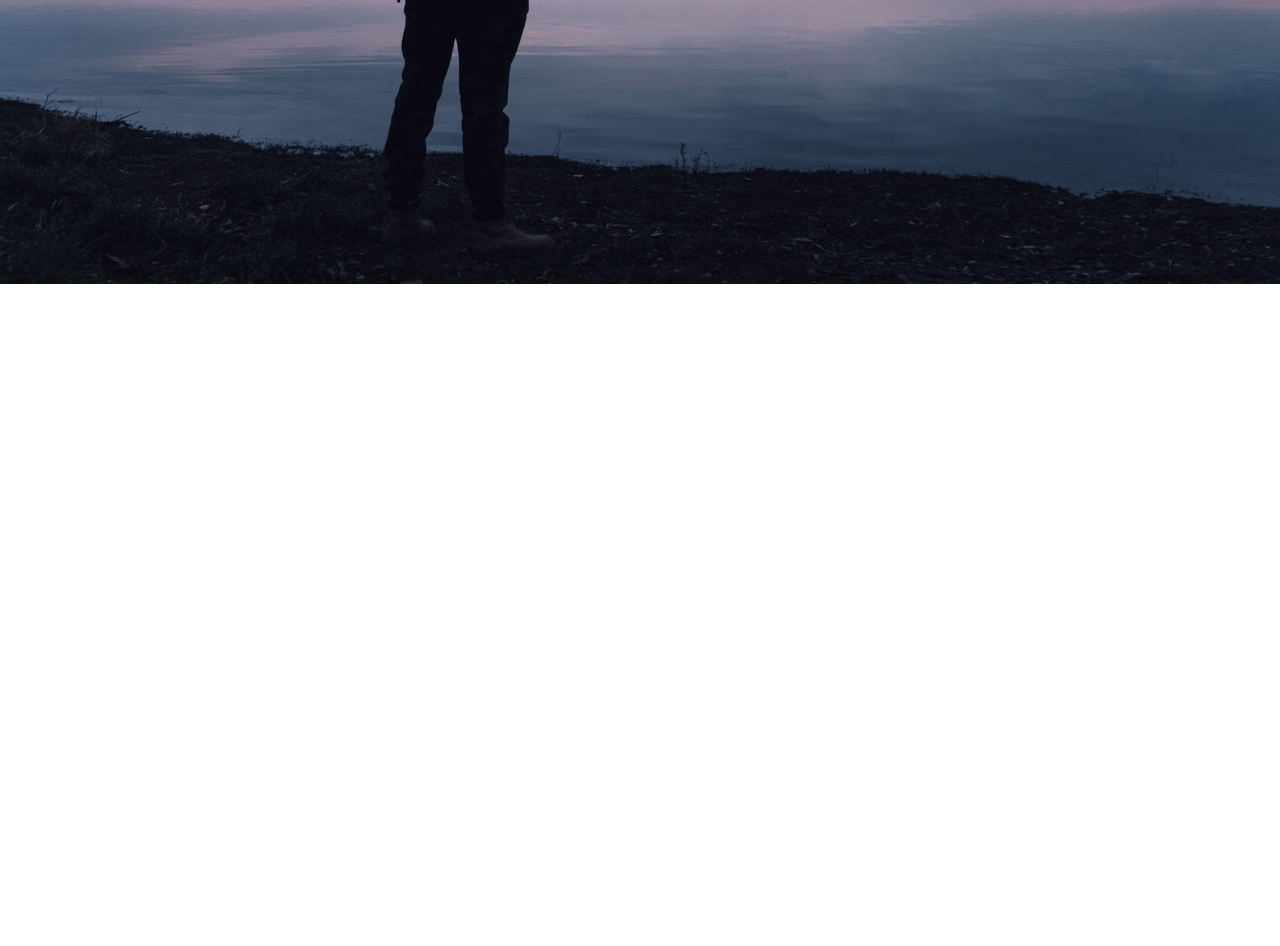
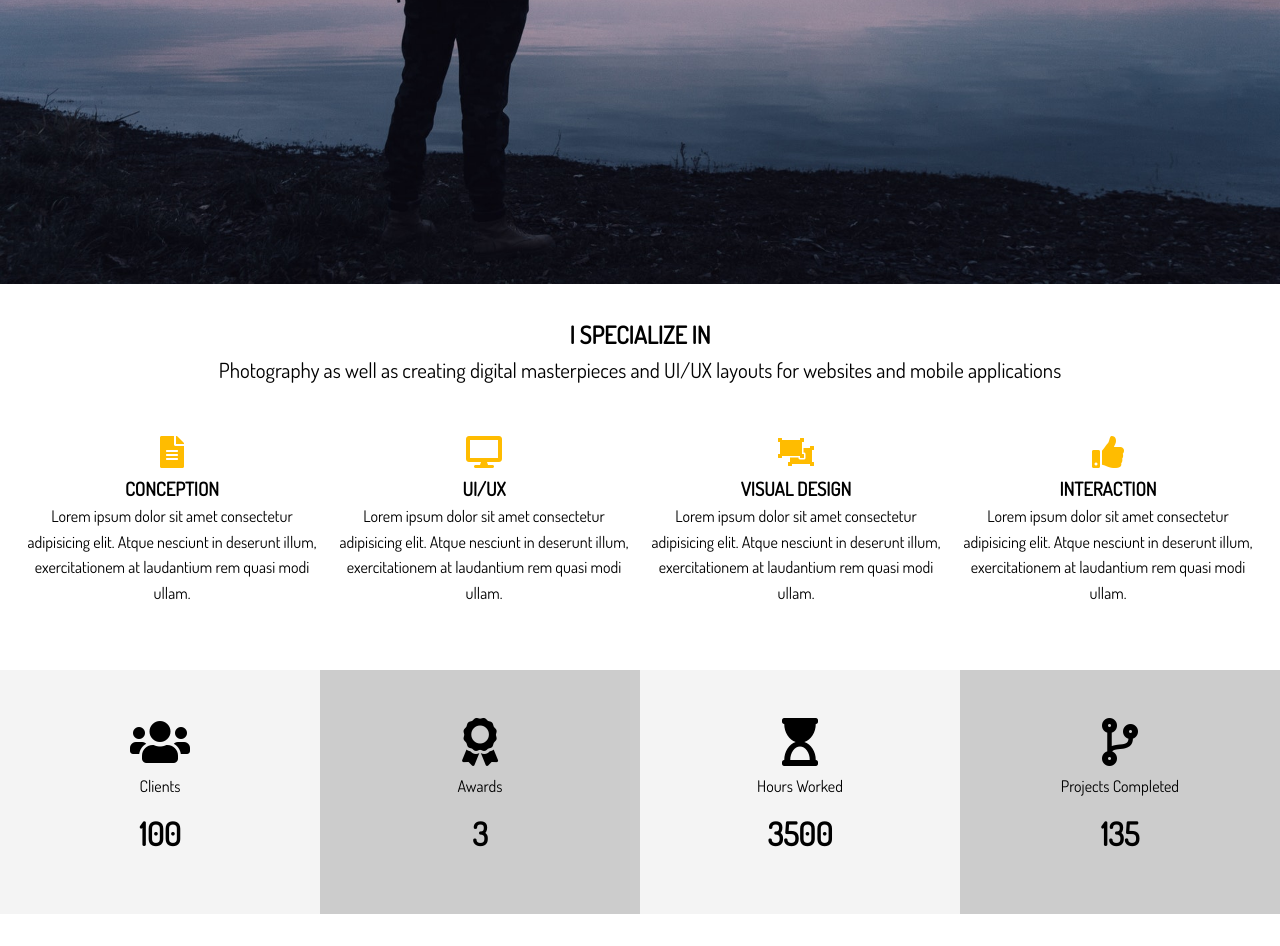
Before and after one commit to claytonfaria/portfolio_website_scss, a plain HTML site: page index.html in a window 1280 px wide. Shown: the part 516-1462 px from the top of the page. Before the commit the page ends 800 px from the top, so only its background shows below. Drawn offline with Linux system fonts and the light colour scheme.

Commit message:
Specilization Section

```diff
--- a/css/main.css
+++ b/css/main.css
@@ -34,6 +34,30 @@
 
 .text-center {
   text-align: center; }
+
+.py-1 {
+  padding: 1rem 0; }
+
+.py-2 {
+  padding: 2rem 0; }
+
+.py-3 {
+  padding: 3rem 0; }
+
+.py-4 {
+  padding: 4rem 0; }
+
+.my-1 {
+  margin: 1rem 0; }
+
+.my-2 {
+  margin: 2rem 0; }
+
+.my-3 {
+  margin: 3rem 0; }
+
+.my-4 {
+  margin: 4rem 0; }
 
 * {
   margin: 0;
@@ -93,3 +117,30 @@
     #header-home .header-content h1 {
       font-size: 4rem;
       line-height: 1.2; }
+
+#home-a .specials {
+  margin-top: 3rem;
+  display: grid;
+  gap: 1rem;
+  grid-template-columns: repeat(4, 1fr); }
+
+#home-a .fas {
+  color: #ffbc00;
+  padding-bottom: 0.4rem; }
+
+#home-b .stats {
+  display: grid;
+  grid-template-columns: repeat(4, 1fr); }
+  #home-b .stats li {
+    line-height: 2; }
+    #home-b .stats li.stats-tile {
+      font-size: 1.5rem; }
+    #home-b .stats li.stats-number {
+      font-size: 2rem;
+      font-weight: bold; }
+  #home-b .stats div {
+    padding: 3rem 0; }
+    #home-b .stats div:nth-child(odd) {
+      background: #f4f4f4; }
+    #home-b .stats div:nth-child(even) {
+      background: #ccc; }
--- a/index.html
+++ b/index.html
@@ -32,6 +32,74 @@
       </div>
     </div> <!--container-->
   </header>
+
+  <!-- Section A: Specialize -->
+  <section id="home-a" class="text-center py-2">
+    <div class="container">
+      <h2 class="section-title">I Specialize In</h2>
+      <div class="bottom-line"></div>
+      <p class="lead">
+        Photography as well as creating digital masterpieces and UI/UX layouts for websites and mobile applications
+      </p>
+      <div class="specials">
+        <div>
+          <i class="fas fa-file-alt fa-2x"></i>
+          <h3>Conception</h3>
+          <p>Lorem ipsum dolor sit amet consectetur adipisicing elit. Atque nesciunt in deserunt illum, exercitationem at laudantium rem quasi modi ullam.</p>
+        </div>
+        <div>
+          <i class="fas fa-desktop fa-2x"></i>
+          <h3>UI/UX</h3>
+          <p>Lorem ipsum dolor sit amet consectetur adipisicing elit. Atque nesciunt in deserunt illum, exercitationem at laudantium rem quasi modi ullam.</p>
+        </div>
+        <div>
+          <i class="fas fa-object-ungroup fa-2x"></i>
+          <h3>Visual Design</h3>
+          <p>Lorem ipsum dolor sit amet consectetur adipisicing elit. Atque nesciunt in deserunt illum, exercitationem at laudantium rem quasi modi ullam.</p>
+        </div>
+        <div>
+          <i class="fas fa-thumbs-up fa-2x"></i>
+          <h3>Interaction</h3>
+          <p>Lorem ipsum dolor sit amet consectetur adipisicing elit. Atque nesciunt in deserunt illum, exercitationem at laudantium rem quasi modi ullam.</p>
+        </div>
+      </div> <!--Specials-->
+    </div> <!--Container-->
+  </section>
+
+  <!-- Section B: Stats -->
+  <section id="home-b" class="text-center py-2">
+    <div class="stats">
+      <div>
+        <ul>
+          <li><i class="fas fa-users fa-3x"></i></li>
+          <li class="stats-title">Clients</li>
+          <li class="stats-number">100</li>
+        </ul>
+      </div>
+      <div>
+        <ul>
+          <li><i class="fas fa-award fa-3x"></i></li>
+          <li class="stats-title">Awards</li>
+          <li class="stats-number">3</li>
+        </ul>
+      </div>
+      <div>
+        <ul>
+          <li><i class="fas fa-hourglass-start fa-3x"></i></li>
+          <li class="stats-title">Hours Worked</li>
+          <li class="stats-number">3500</li>
+        </ul>
+      </div>
+      <div>
+        <ul>
+          <li><i class="fas fa-code-branch fa-3x"></i></li>
+          <li class="stats-title">Projects Completed</li>
+          <li class="stats-number">135</li>
+        </ul>
+      </div>
+    </div>
+  </section>
+
   <script src="js/typewriter.js"></script>
 </body>
 </html>
```
